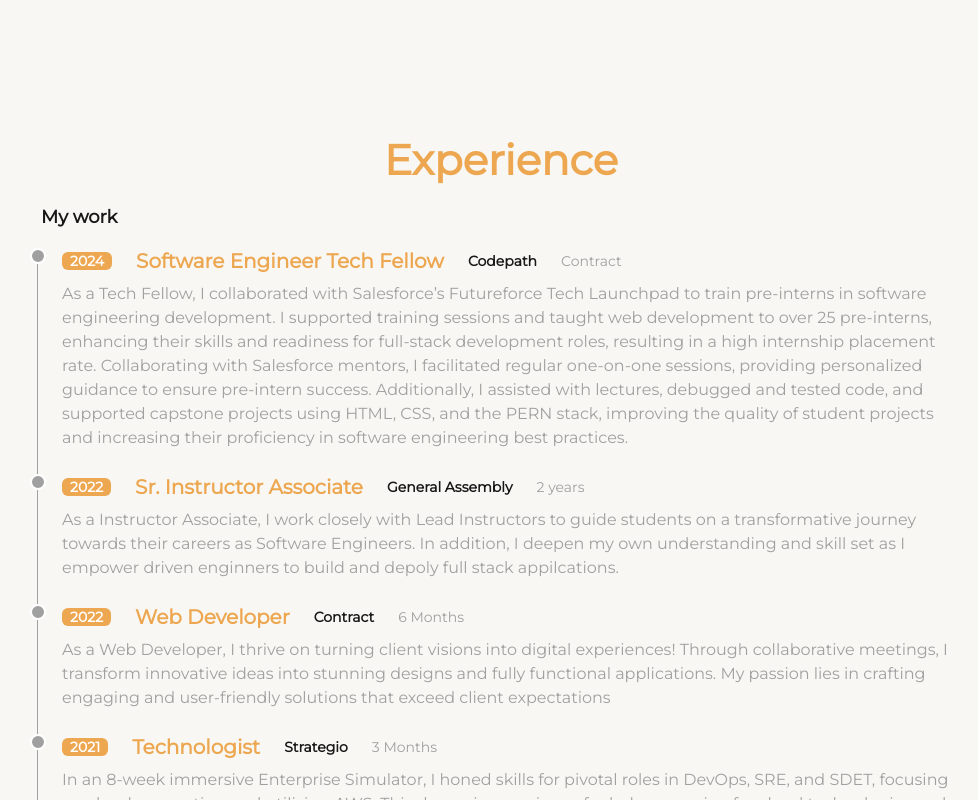
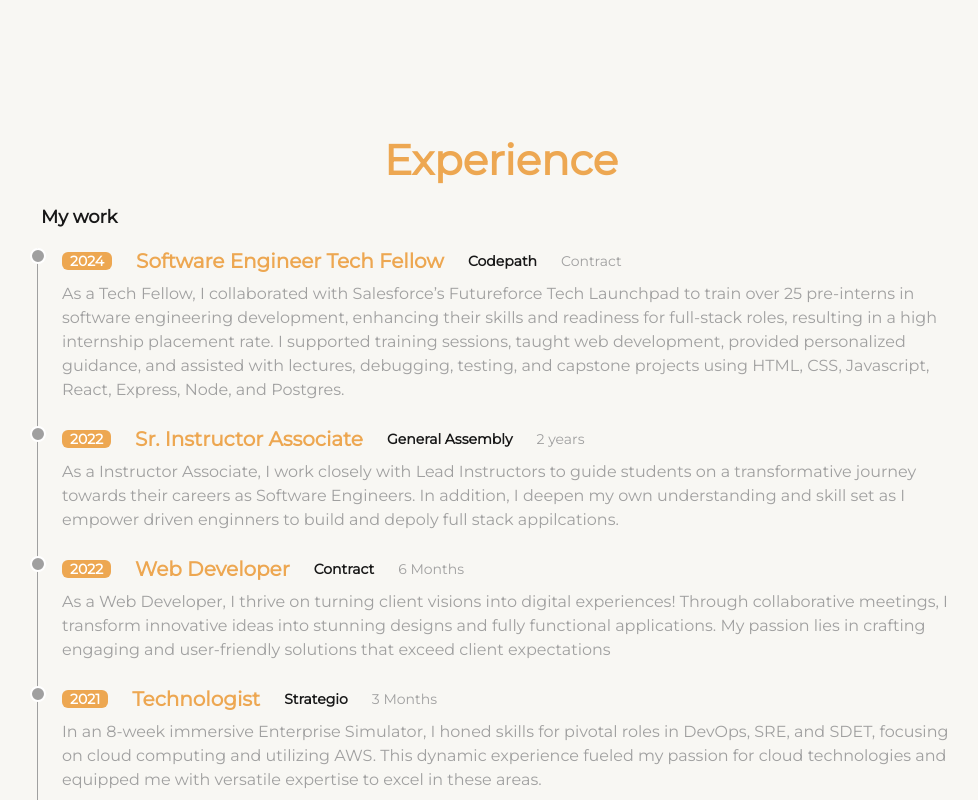
Before and after one commit to OhziiiLov3/myPortfolio24, a React (Vite) app: page / in a window 1280 px wide. Shown: the part 776-1576 px from the top of the page, without its empty margins (139-1117 px from the left). Built offline with nearby package versions, Linux system fonts and the light colour scheme; a web font is replaced by a local one.

Commit message:
update: codepath exeprience

```diff
--- a/src/Components/Experience/Experience.jsx
+++ b/src/Components/Experience/Experience.jsx
@@ -8,7 +8,7 @@ const data = [
     company: "Codepath",
     duration: "Contract",
     details:
-      "As a Tech Fellow, I collaborated with Salesforce’s Futureforce Tech Launchpad to train pre-interns in software engineering development. I supported training sessions and taught web development to over 25 pre-interns, enhancing their skills and readiness for full-stack development roles, resulting in a high internship placement rate. Collaborating with Salesforce mentors, I facilitated regular one-on-one sessions, providing personalized guidance to ensure pre-intern success. Additionally, I assisted with lectures, debugged and tested code, and supported capstone projects using HTML, CSS, and the PERN stack, improving the quality of student projects and increasing their proficiency in software engineering best practices.",
+      "As a Tech Fellow, I collaborated with Salesforce’s Futureforce Tech Launchpad to train over 25 pre-interns in software engineering development, enhancing their skills and readiness for full-stack roles, resulting in a high internship placement rate. I supported training sessions, taught web development, provided personalized guidance, and assisted with lectures, debugging, testing, and capstone projects using HTML, CSS, Javascript, React, Express, Node, and Postgres.",
   },
   {
     year: 2022,
```
